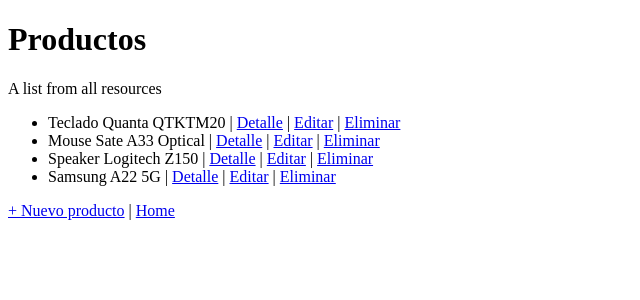
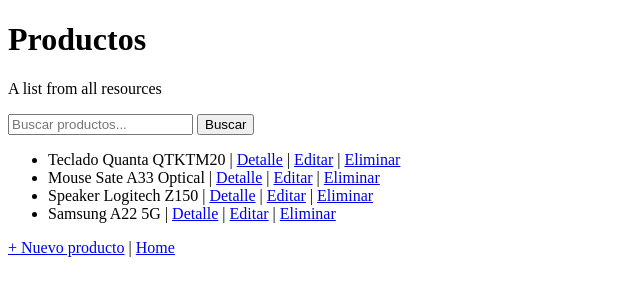
Before and after one commit to AlbertoVargasMoreno/mvp_project_clone, a PHP site: page /product in a window 1280 px wide. Shown: the top 300 px of the page, without its empty margins (0-640 px from the left). Run offline with PHP 8.4, Linux system fonts and the light colour scheme; data comes from the database, SQL or seed files in the repository.

Commit message:
Funcionalidad extra: buscador en index product

```diff
--- a/src/Views/product/index.php
+++ b/src/Views/product/index.php
@@ -1,5 +1,10 @@
 <h1>Productos</h1>
 <p>A list from all resources</p>
+
+<form action="" method="get">
+    <input type="text" name="q" placeholder="Buscar productos...">
+    <button type="submit">Buscar</button>
+</form>
 
 <ul>
     <?php foreach($data as $product): ?>
```
